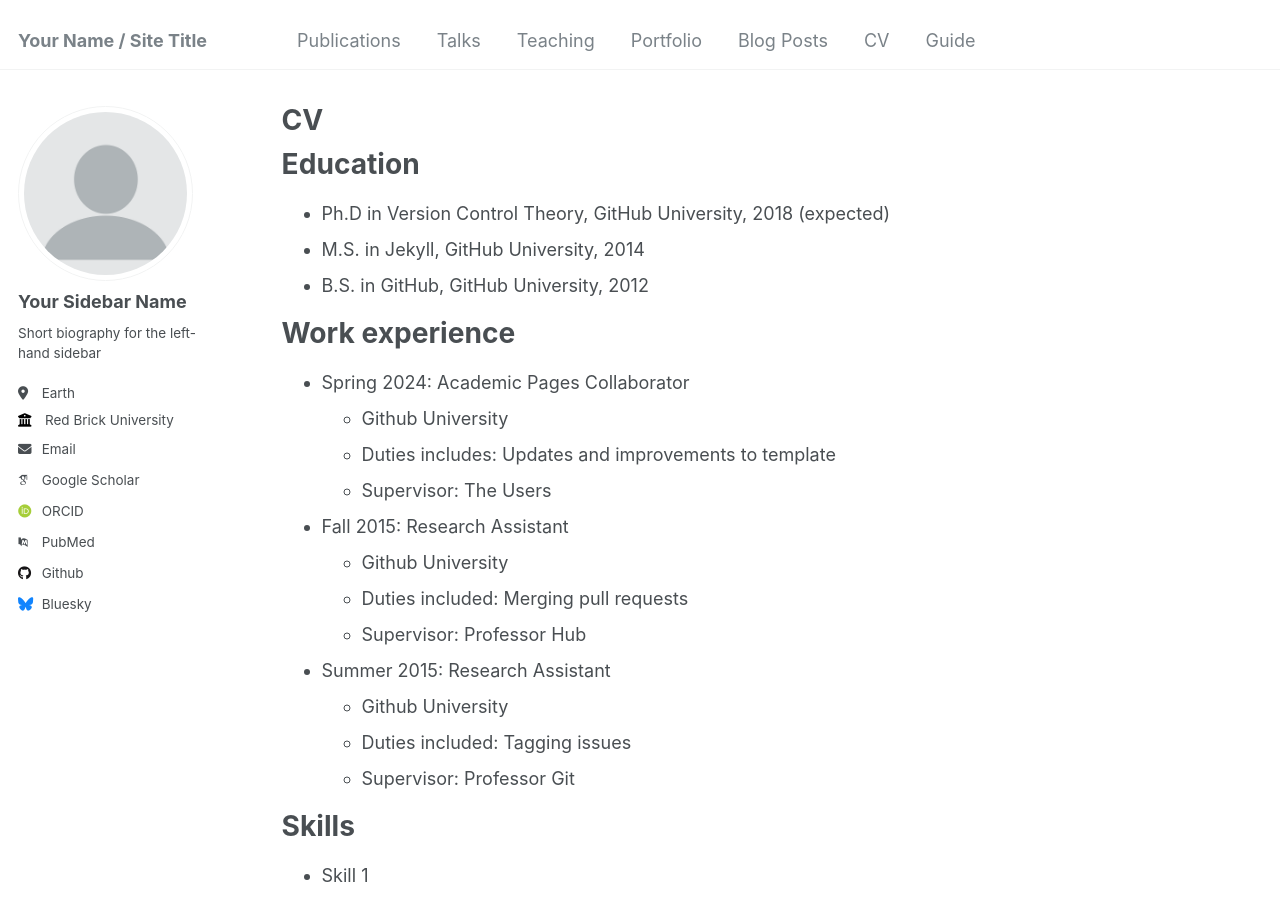
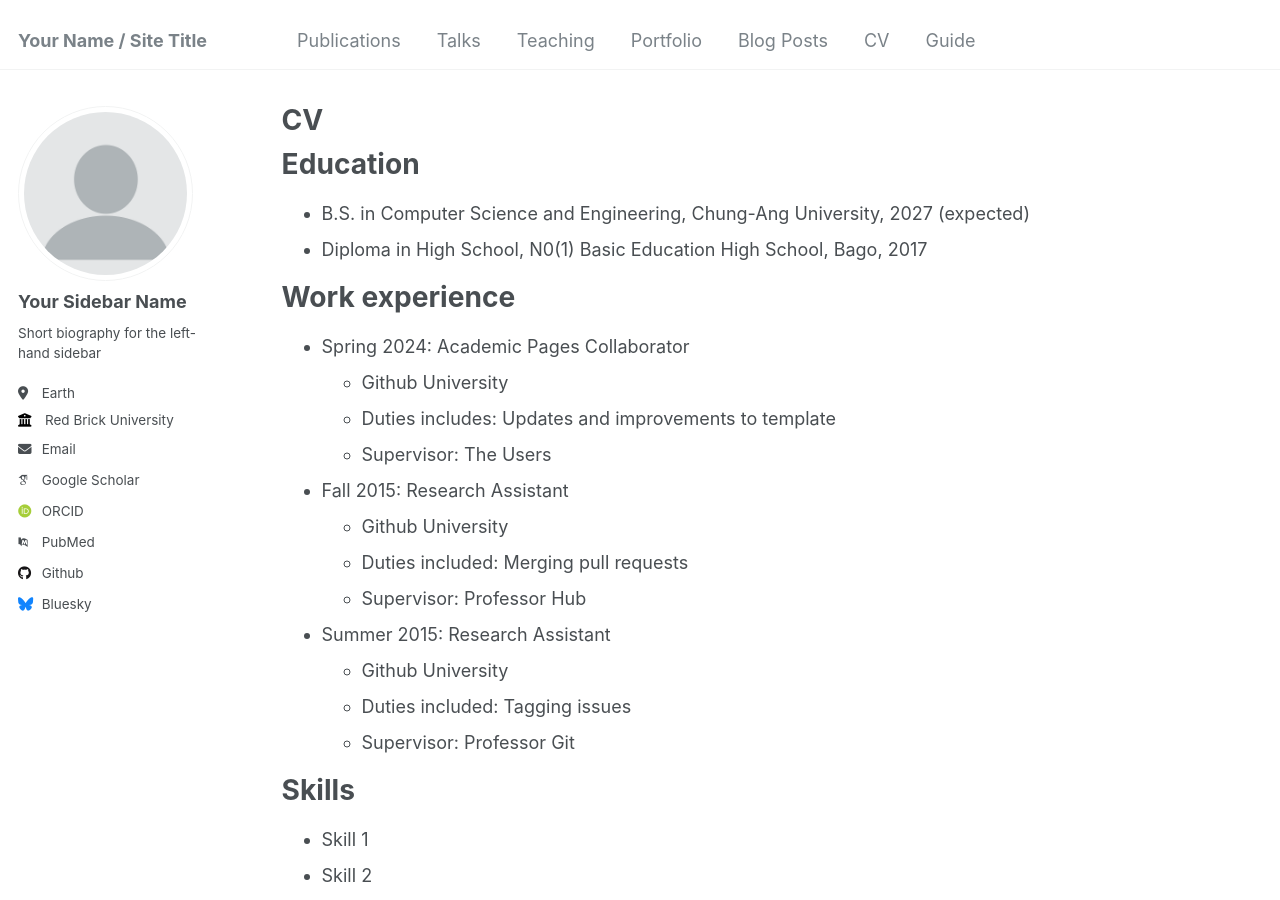
Before and after one commit to hak3601/htetarkar, a Jekyll site: the page built from _pages/cv.md, in a window 1280 px wide and 900 px high. Built offline with Jekyll 4.4.1, drawn with Linux system fonts in a browser that asks for light colours; some web fonts are replaced.

Commit message:
Update cv.md

```diff
--- a/_pages/cv.md
+++ b/_pages/cv.md
@@ -11,9 +11,8 @@ redirect_from:
 
 Education
 ======
-* Ph.D in Version Control Theory, GitHub University, 2018 (expected)
-* M.S. in Jekyll, GitHub University, 2014
-* B.S. in GitHub, GitHub University, 2012
+* B.S. in Computer Science and Engineering, Chung-Ang University, 2027 (expected)
+* Diploma in High School, N0(1) Basic Education High School, Bago, 2017
 
 Work experience
 ======
```
